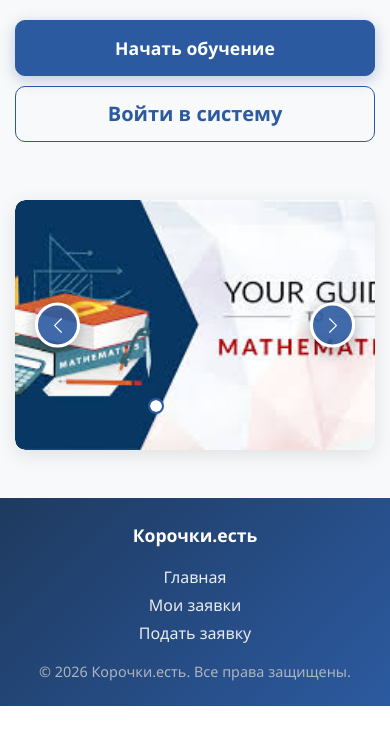
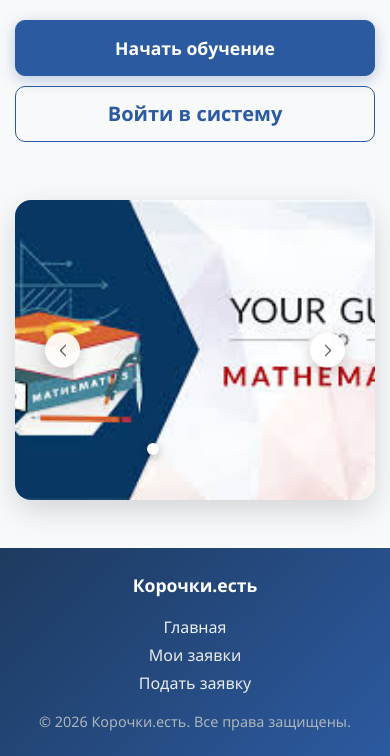
Before and after one commit to hiashyr/ashyr, a Django app: page / in a window 390 px wide. Shown: the part 315-1071 px from the top of the page. Before the commit the page ends 1021 px from the top, so only its background shows below. Run offline with Django 4.2, Linux system fonts and the light colour scheme.

Commit message:
Слайдер

```diff
--- a/ashyr/main/static/styles.css
+++ b/ashyr/main/static/styles.css
@@ -424,58 +485,61 @@ body {
 }
 
 /* ===== СЛАЙДЕР ===== */
-.slider-container {
-    max-width: 900px !important;
-    margin: 2rem auto !important;
-}
-
-.slider-image {
-    height: 400px !important;
-    object-fit: cover !important;
-    width: 100% !important;
-    border-radius: 10px !important;
-}
-
 .carousel {
-    border-radius: 10px !important;
+    border-radius: 16px !important;
     overflow: hidden !important;
-    box-shadow: 0 5px 20px rgba(0,0,0,0.1) !important;
+    box-shadow: 0 10px 30px rgba(0,0,0,0.15) !important;
+    position: relative !important;
+    transition: transform 0.6s cubic-bezier(0.4, 0, 0.2, 1) !important;
 }
 
 .carousel-item {
-    border-radius: 10px !important;
-    overflow: hidden !important;
+    transition: transform 0.6s cubic-bezier(0.4, 0, 0.2, 1) !important;
+    height: 500px !important;
+    position: relative !important;
+}
+
+.carousel-item img {
+    height: 100% !important;
+    object-fit: cover !important;
+    width: 100% !important;
+    transition: transform 0.6s cubic-bezier(0.4, 0, 0.2, 1) !important;
+}
+
+.carousel-item:hover img {
+    transform: scale(1.05) !important;
 }
 
 /* КНОПКИ ПЕРЕКЛЮЧЕНИЯ СЛАЙДОВ */
 .carousel-control-prev,
 .carousel-control-next {
-    width: 40px !important;
-    height: 40px !important;
-    background: rgba(44, 90, 160, 0.9) !important;
+    width: 50px !important;
+    height: 50px !important;
+    background: rgba(255, 255, 255, 0.9) !important;
     border-radius: 50% !important;
     top: 50% !important;
     transform: translateY(-50%) !important;
-    margin: 0 25px !important;
+    margin: 0 20px !important;
     opacity: 1 !important;
     transition: all 0.3s ease !important;
-    border: 3px solid white !important;
-    box-shadow: 0 4px 15px rgba(0,0,0,0.3) !important;
+    border: none !important;
+    box-shadow: 0 4px 15px rgba(0,0,0,0.2) !important;
+    backdrop-filter: blur(10px) !important;
 }
 
 .carousel-control-prev:hover,
 .carousel-control-next:hover {
-    background: var(--primary-blue) !important;
+    background: white !important;
     transform: translateY(-50%) scale(1.1) !important;
-    box-shadow: 0 6px 20px rgba(0,0,0,0.4) !important;
+    box-shadow: 0 6px 20px rgba(0,0,0,0.3) !important;
 }
 
 .carousel-control-prev {
-    left: 10px !important;
+    left: 20px !important;
 }
 
 .carousel-control-next {
-    right: 10px !important;
+    right: 20px !important;
 }
 
 .carousel-control-prev-icon,
@@ -483,51 +547,69 @@ body {
     width: 25px !important;
     height: 25px !important;
     background-size: 25px 25px !important;
-    filter: brightness(0) invert(1) !important;
+    filter: brightness(0) !important;
 }
 
 /* Индикаторы */
 .carousel-indicators {
-    bottom: 20px !important;
+    bottom: 30px !important;
+    display: flex !important;
+    justify-content: center !important;
+    gap: 10px !important;
 }
 
 .carousel-indicators button {
-    width: 15px !important;
-    height: 15px !important;
+    width: 12px !important;
+    height: 12px !important;
     border-radius: 50% !important;
-    margin: 0 8px !important;
     background-color: rgba(255,255,255,0.5) !important;
-    border: 2px solid transparent !important;
+    border: none !important;
+    transition: all 0.3s ease !important;
+    padding: 0 !important;
+    margin: 0 !important;
 }
 
 .carousel-indicators button.active {
     background-color: white !important;
-    border-color: var(--primary-blue) !important;
+    transform: scale(1.2) !important;
+    box-shadow: 0 2px 8px rgba(0,0,0,0.3) !important;
 }
 
 /* Текст на слайдах */
 .carousel-caption {
-    background: rgba(0,0,0,0.7) !important;
-    border-radius: 10px !important;
-    padding: 20px !important;
-    bottom: 50px !important;
+    position: absolute !important;
+    bottom: 40px !important;
     left: 50% !important;
     transform: translateX(-50%) !important;
-    width: 85% !important;
-    backdrop-filter: blur(5px) !important;
+    text-align: center !important;
+    background: rgba(0,0,0,0.6) !important;
+    backdrop-filter: blur(10px) !important;
+    padding: 25px !important;
+    border-radius: 12px !important;
+    max-width: 600px !important;
+    transition: all 0.6s cubic-bezier(0.4, 0, 0.2, 1) !important;
+    opacity: 0 !important;
+    transform: translateX(-50%) translateY(20px) !important;
+}
+
+.carousel-item.active .carousel-caption {
+    opacity: 1 !important;
+    transform: translateX(-50%) translateY(0) !important;
 }
 
 .carousel-caption h5 {
     color: white !important;
     font-weight: 700 !important;
     margin-bottom: 10px !important;
-    font-size: 1.4rem !important;
+    font-size: 1.5rem !important;
+    text-shadow: 0 2px 4px rgba(0,0,0,0.5) !important;
 }
 
 .carousel-caption p {
     color: #f8f9fa !important;
     margin-bottom: 0 !important;
     font-size: 1.1rem !important;
+    text-shadow: 0 1px 2px rgba(0,0,0,0.5) !important;
 }
 
 /* ===== АДАПТИВНОСТЬ ДЛЯ МОБИЛЬНЫХ ===== */
@@ -553,27 +635,28 @@ body {
 
 /* Адаптивность слайдера для мобильных */
 @media (max-width: 768px) {
-    .slider-image {
-        height: 300px !important;
+    .carousel-item {
+        height: 350px !important;
     }
 
     .carousel-control-prev,
     .carousel-control-next {
-        width: 50px !important;
-        height: 50px !important;
+        width: 40px !important;
+        height: 40px !important;
         margin: 0 15px !important;
     }
 
     .carousel-control-prev-icon,
     .carousel-control-next-icon {
-        width: 20px !important;
-        height: 20px !important;
-        background-size: 20px 20px !important;
+        width: 16px !important;
+        height: 16px !important;
+        background-size: 16px 16px !important;
     }
 
     .carousel-caption {
-        bottom: 30px !important;
-        padding: 15px !important;
+        bottom: 20px !important;
+        padding: 20px !important;
+        max-width: 90% !important;
     }
 
     .carousel-caption h5 {
@@ -585,32 +668,32 @@ body {
     }
 }
 
-@media (max-width: 390px) {
-    .slider-image {
-        height: 250px !important;
+@media (max-width: 480px) {
+    .carousel-item {
+        height: 300px !important;
     }
 
     .carousel-control-prev,
     .carousel-control-next {
-        width: 45px !important;
-        height: 45px !important;
+        width: 35px !important;
+        height: 35px !important;
         margin: 0 10px !important;
     }
 
     .carousel-control-prev-icon,
     .carousel-control-next-icon {
-        width: 18px !important;
-        height: 18px !important;
-        background-size: 18px 18px !important;
+        width: 14px !important;
+        height: 14px !important;
+        background-size: 14px 14px !important;
     }
 
     .carousel-caption {
-        bottom: 20px !important;
-        padding: 10px !important;
+        bottom: 15px !important;
+        padding: 15px !important;
     }
 
     .carousel-caption h5 {
-        font-size: 1rem !important;
+        font-size: 1.1rem !important;
     }
 
     .carousel-caption p {
@@ -618,8 +701,8 @@ body {
     }
 
     .carousel-indicators button {
-        width: 12px !important;
-        height: 12px !important;
-        margin: 0 5px !important;
+        width: 10px !important;
+        height: 10px !important;
+        margin: 0 4px !important;
     }
 }
--- a/ashyr/main/templates/base.html
+++ b/ashyr/main/templates/base.html
@@ -23,7 +23,10 @@
     <nav class="navbar navbar-expand-lg navbar-dark bg-dark">
         <div class="container">
             {# Логотип и название сайта с ссылкой на главную страницу #}
-            <a class="navbar-brand" href="{% url 'home' %}">Корочки.есть</a>
+            <a class="navbar-brand" href="{% url 'home' %}">
+                <img src="#" alt="Логотип" class="logo-image">
+                Корочки.есть
+            </a>
 
             {# Навигационное меню #}
             <div class="navbar-nav ms-auto">
--- a/ashyr/main/templates/home.html
+++ b/ashyr/main/templates/home.html
@@ -44,38 +44,22 @@
             </div>
 
             {# Контейнер слайдов #}
-            <div class="carousel-inner rounded">
-                {# Слайд 1 - Программирование #}
+            <div class="carousel-inner">
+{# Слайд 1 - Программирование #}
                 <div class="carousel-item active">
-                    <img src="{% static 'images/slide1.jpg' %}" class="d-block w-100 slider-image" alt="Курсы программирования">
-                    <div class="carousel-caption d-none d-md-block">
-                        <h5>Основы алгоритмизации и программирования</h5>
-                        <p>Научитесь основам программирования и созданию алгоритмов</p>
-                    </div>
+                    <img src="{% static 'images/slide1.jpg' %}" class="d-block w-100" alt="Курсы программирования">
                 </div>
                 {# Слайд 2 - Веб-дизайн #}
                 <div class="carousel-item">
-                    <img src="{% static 'images/slide2.jpg' %}" class="d-block w-100 slider-image" alt="Веб-дизайн">
-                    <div class="carousel-caption d-none d-md-block">
-                        <h5>Основы веб-дизайна</h5>
-                        <p>Освойте современные тенденции в создании веб-интерфейсов</p>
-                    </div>
+                    <img src="{% static 'images/slide2.jpg' %}" class="d-block w-100" alt="Веб-дизайн">
                 </div>
                 {# Слайд 3 - Базы данных #}
                 <div class="carousel-item">
-                    <img src="{% static 'images/slide3.jpg' %}" class="d-block w-100 slider-image" alt="Базы данных">
-                    <div class="carousel-caption d-none d-md-block">
-                        <h5>Основы проектирования баз данных</h5>
-                        <p>Изучите принципы проектирования и работы с базами данных</p>
-                    </div>
+                    <img src="{% static 'images/slide3.jpg' %}" class="d-block w-100" alt="Базы данных">
                 </div>
                 {# Слайд 4 - Документы #}
                 <div class="carousel-item">
-                    <img src="{% static 'images/slide4.jpg' %}" class="d-block w-100 slider-image" alt="Дипломы">
-                    <div class="carousel-caption d-none d-md-block">
-                        <h5>Получите документы об образовании</h5>
-                        <p>Официальные документы после успешного завершения курсов</p>
-                    </div>
+                    <img src="{% static 'images/slide4.jpg' %}" class="d-block w-100" alt="Дипломы">
                 </div>
             </div>
 
```
Also changed, not shown: other parts of ashyr/main/static/styles.css (+61 -0 lines).
